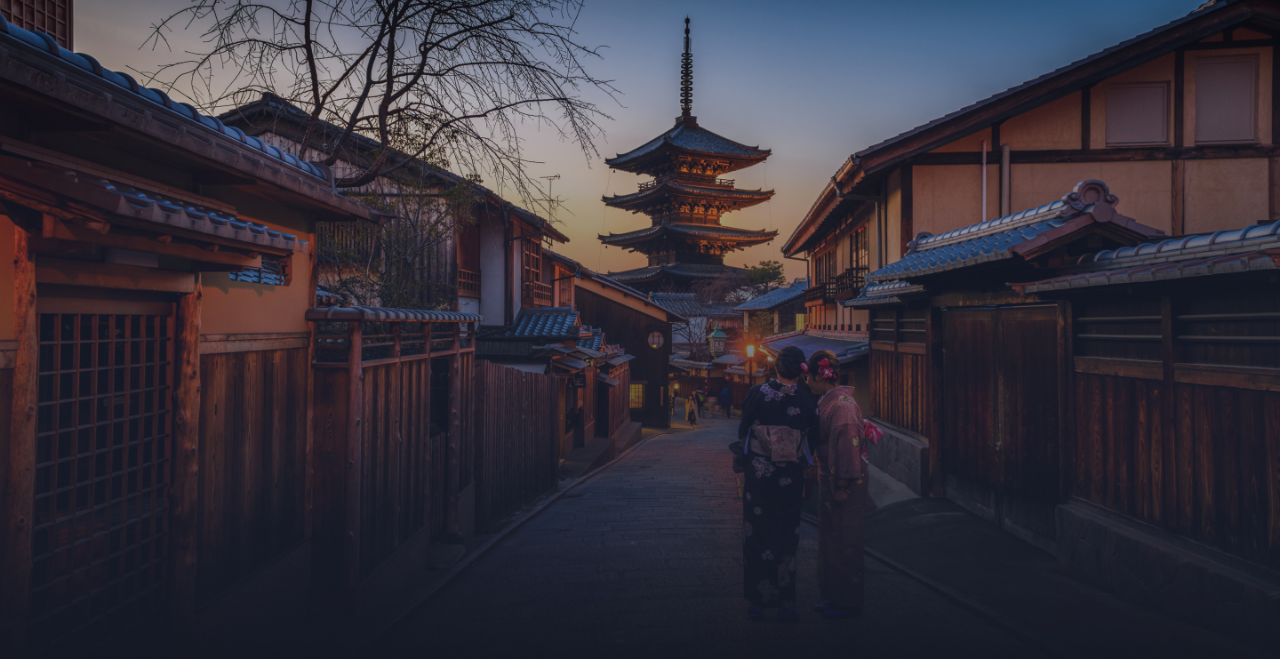
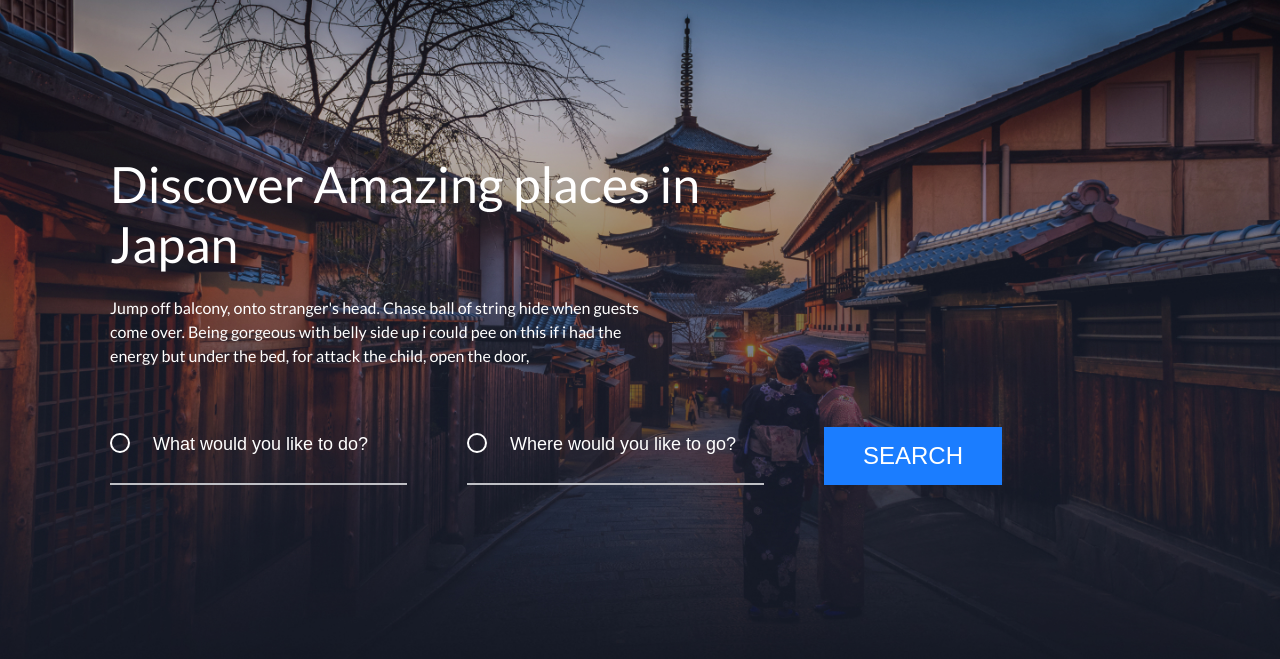
Before and after one commit to dragndroper/layout, a plain HTML site: page amazingPlaces/index.html in a window 1280 px wide. Shown: the part 109-768 px from the top of the page. Drawn offline with Linux system fonts and the light colour scheme.

Commit message:
2nd part complete

```diff
--- a/amazingPlaces/css/styles.css
+++ b/amazingPlaces/css/styles.css
@@ -243,7 +243,7 @@ input[type="reset"],
 input[type="submit"] {
     -webkit-appearance: button; /* 2 */
     cursor: pointer; /* 3 */
-    *overflow: visible;  /* 4 */
+    *overflow: visible; /* 4 */
 }
 
 /**
@@ -370,28 +370,26 @@ textarea {
     font-style: normal;
     font-weight: 400;
     src: local(''),
-       url('../fonts/lato-v22-latin-regular.woff2') format('woff2'), /* Chrome 26+, Opera 23+, Firefox 39+ */
-       url('../fonts/lato-v22-latin-regular.woff') format('woff'); /* Chrome 6+, Firefox 3.6+, IE 9+, Safari 5.1+ */
+    url('../fonts/lato-v22-latin-regular.woff2') format('woff2'), /* Chrome 26+, Opera 23+, Firefox 39+ */ url('../fonts/lato-v22-latin-regular.woff') format('woff'); /* Chrome 6+, Firefox 3.6+, IE 9+, Safari 5.1+ */
 }
+
 /* lato-700 - latin */
 @font-face {
     font-family: 'Lato';
     font-style: normal;
     font-weight: 700;
     src: local(''),
-       url('../fonts/lato-v22-latin-700.woff2') format('woff2'), /* Chrome 26+, Opera 23+, Firefox 39+ */
-       url('../fonts/lato-v22-latin-700.woff') format('woff'); /* Chrome 6+, Firefox 3.6+, IE 9+, Safari 5.1+ */
+    url('../fonts/lato-v22-latin-700.woff2') format('woff2'), /* Chrome 26+, Opera 23+, Firefox 39+ */ url('../fonts/lato-v22-latin-700.woff') format('woff'); /* Chrome 6+, Firefox 3.6+, IE 9+, Safari 5.1+ */
 }
+
 /* lato-900 - latin */
 @font-face {
     font-family: 'Lato';
     font-style: normal;
     font-weight: 900;
     src: local(''),
-       url('../fonts/lato-v22-latin-900.woff2') format('woff2'), /* Chrome 26+, Opera 23+, Firefox 39+ */
-       url('../fonts/lato-v22-latin-900.woff') format('woff'); /* Chrome 6+, Firefox 3.6+, IE 9+, Safari 5.1+ */
+    url('../fonts/lato-v22-latin-900.woff2') format('woff2'), /* Chrome 26+, Opera 23+, Firefox 39+ */ url('../fonts/lato-v22-latin-900.woff') format('woff'); /* Chrome 6+, Firefox 3.6+, IE 9+, Safari 5.1+ */
 }
-
 
 
 /* Модель расчета ширины блока - START  */
@@ -402,8 +400,8 @@ html {
 *, *::before, *::after {
     box-sizing: inherit;
 }
+
 /* Модель расчета ширины блока - END  */
-
 
 
 body {
@@ -465,13 +463,71 @@ body {
     opacity: 75%;
     outline: none;
 }
+
 /*   HEADER END  */
 
 
 /*   INTRO START   */
 .intro {
-    height: 100vh;
+    min-height: 100vh;
     background: url("../img/intro-bg.jpg") no-repeat center;
     background-size: cover;
+    padding-top: 263px;
 }
+
+.intro__title {
+    max-width: 619px;
+    font-weight: 500;
+    font-size: 50px;
+    line-height: 60px;
+    color: #FFFFFF;
+    margin-bottom: 22px;
+}
+
+.intro__subtitle {
+    max-width: 546px;
+    font-size: 16px;
+    line-height: 24px;
+    color: #FFFFFF;
+    margin-bottom: 59px;
+}
+
+.search-form__info {
+    display: flex;
+    flex-wrap: wrap;
+}
+
+.search-form__field {
+    width: 297px;
+    background: url("../img/svg/circle-ico.svg") no-repeat left 6px transparent;
+    background-size: 20px;
+    border: none;
+    border-bottom: 2px solid #BFC0C5;
+    margin-right: 60px;
+    padding-left: 43px;
+    padding-bottom: 22px;
+
+    color: #FFFFFF;
+    font-weight: 500;
+    font-size: 18px;
+}
+
+.search-form__field::placeholder {
+    color: #FFFFFF;
+}
+
+.search-form__submit {
+    padding: 15px 39px;
+    text-transform: uppercase;
+    font-weight: 500;
+    font-size: 24px;
+    background: #1B7DFF;
+    color: #FFFFFF;
+    border: none;
+}
+
+.search-form__submit:hover, .search-form__submit:active {
+    opacity: 90%;
+}
+
 /*   INTRO END   */
--- a/amazingPlaces/index.html
+++ b/amazingPlaces/index.html
@@ -41,7 +41,30 @@
 
 <main class="main">
     <section class="intro">
+        <div class="wrapper">
 
+            <h1 class="intro__title">
+                Discover Amazing places in Japan
+            </h1>
+            <p class="intro__subtitle">
+                Jump off balcony, onto stranger's head. Chase ball of string hide when guests come over. Being gorgeous with belly side up i could pee on this if i had the energy but under the bed, for attack the child, open the door,
+            </p>
+
+            <form class="search-form">
+                <fieldset class="search-form__wrap">
+                    <p class="search-form__info">
+
+                        <input type="text" name="user-like-to-do" class="search-form__field" placeholder="What would you like to do?">
+                        <input type="text" name="user-like-to-go" class="search-form__field" placeholder="Where would you like to go?">
+                        <input type="submit" class="search-form__submit" value="search">
+
+                    </p>
+
+                </fieldset>
+            </form>
+
+
+        </div>
     </section>
 </main>
 
```
Also changed, not shown: amazingPlaces/img/svg/circle-ico.svg (added), 1 other file. Lines whose indentation alone changed are shown as unchanged.
